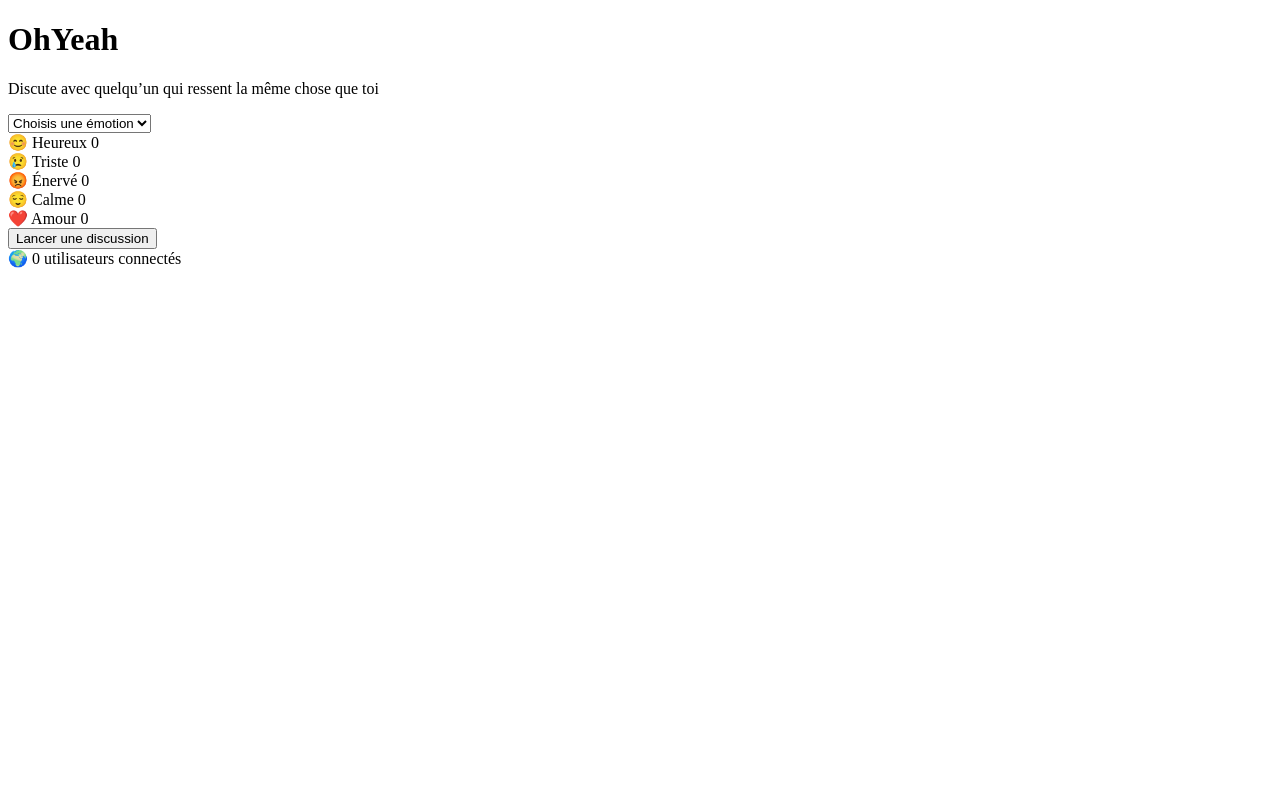
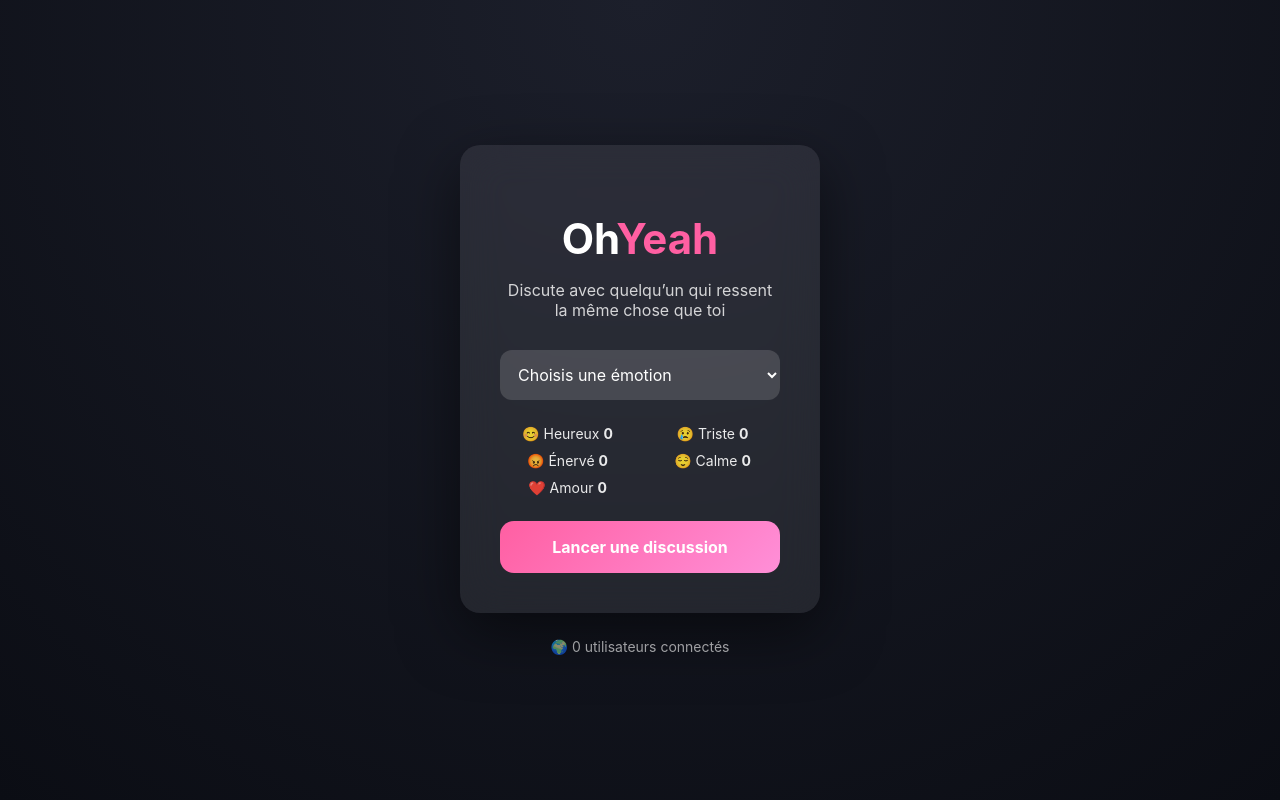
Before and after one commit to jj947/oh-yeah, a Flask app: template templates/menu.html in a window 1280 px wide. Run offline with Flask 3, Linux system fonts and the light colour scheme; the template is opened without the code that fills it, so the values that code supplies are empty; some libraries are stand-ins or nearby versions.

Commit message:
Update menu.html

```diff
--- a/templates/menu.html
+++ b/templates/menu.html
@@ -4,7 +4,110 @@
     <meta charset="UTF-8">
     <title>OhYeah — Chat émotionnel</title>
     <link rel="stylesheet" href="style.css">
+<style>* {
+    box-sizing: border-box;
+    font-family: 'Inter', sans-serif;
+}
+
+body {
+    margin: 0;
+    height: 100vh;
+    background: radial-gradient(circle at top, #1c1f2b, #0b0d14);
+    display: flex;
+    justify-content: center;
+    align-items: center;
+    color: white;
+}
+
+.menu-container {
+    width: 100%;
+    height: 100%;
+    display: flex;
+    flex-direction: column;
+    justify-content: center;
+    align-items: center;
+}
+
+.menu-card {
+    background: rgba(255,255,255,0.08);
+    backdrop-filter: blur(20px);
+    border-radius: 20px;
+    padding: 40px;
+    width: 360px;
+    box-shadow: 0 20px 60px rgba(0,0,0,0.5);
+    text-align: center;
+    animation: fadeIn 0.6s ease;
+}
+
+.logo {
+    font-size: 42px;
+    margin-bottom: 10px;
+}
+
+.logo span {
+    color: #ff5fa2;
+}
+
+.subtitle {
+    opacity: 0.8;
+    margin-bottom: 30px;
+}
+
+select {
+    width: 100%;
+    padding: 14px;
+    border-radius: 12px;
+    border: none;
+    background: rgba(255,255,255,0.15);
+    color: white;
+    font-size: 16px;
+    outline: none;
+}
+
+.emotion-counters {
+    margin: 25px 0;
+    display: grid;
+    grid-template-columns: 1fr 1fr;
+    gap: 10px;
+    font-size: 14px;
+    opacity: 0.9;
+}
+
+.emotion-counters span {
+    font-weight: bold;
+}
+
+button {
+    width: 100%;
+    padding: 16px;
+    border-radius: 14px;
+    border: none;
+    background: linear-gradient(135deg, #ff5fa2, #ff8fd8);
+    color: white;
+    font-size: 16px;
+    font-weight: bold;
+    cursor: pointer;
+    transition: transform 0.2s, box-shadow 0.2s;
+}
+
+button:hover {
+    transform: translateY(-2px);
+    box-shadow: 0 10px 30px rgba(255,95,162,0.5);
+}
+
+.global-counter {
+    margin-top: 25px;
+    opacity: 0.6;
+    font-size: 14px;
+}
+
+@keyframes fadeIn {
+    from { opacity: 0; transform: translateY(20px); }
+    to { opacity: 1; transform: translateY(0); }
+}
+</style>
 </head>
+
 <body>
 
 <div class="menu-container">
@@ -48,6 +151,25 @@
 </div>
 
 <script src="/socket.io/socket.io.js"></script>
-<script src="menu.js"></script>
+<script src="menu.js">const socket = io();
+
+socket.on("global_count", count => {
+    document.getElementById("globalCount").textContent = count;
+});
+
+socket.on("emotion_counts", data => {
+    for (let emo in data) {
+        const el = document.getElementById("count-" + emo);
+        if (el) el.textContent = data[emo];
+    }
+});
+
+document.getElementById("startChat").onclick = () => {
+    const emotion = document.getElementById("emotion").value;
+    if (!emotion) return alert("Choisis une émotion");
+
+    window.location.href = `/chat?emotion=${emotion}`;
+};
+</script>
 </body>
 </html>
```
